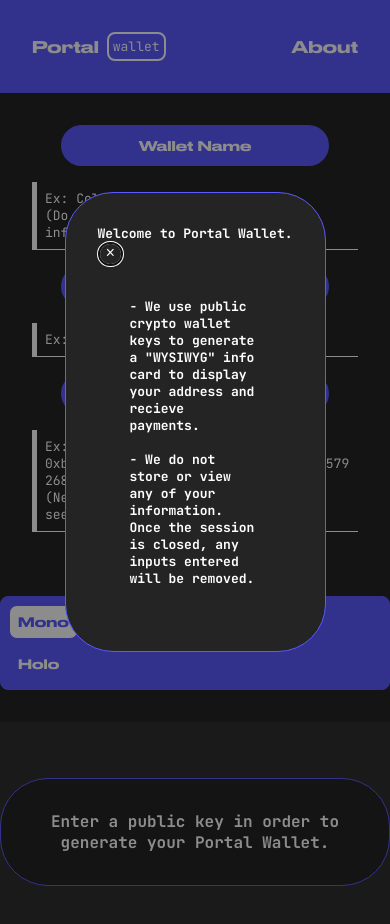
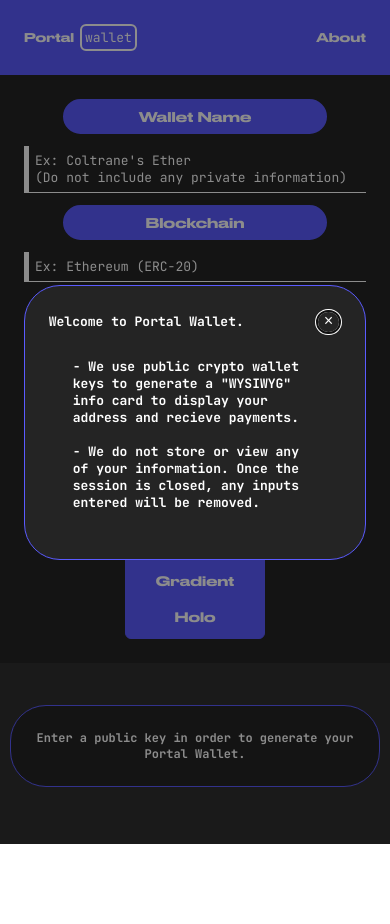
Before and after one commit to coltraneyan/crypto-card, a React (Create React App) app: page / in a window 390 px wide. Shown: the top 924 px of the page. After the commit the page ends 844 px from the top, so only its background shows below. Built offline with nearby package versions, Linux system fonts and the light colour scheme.

Commit message:
mobile updates

```diff
--- a/src/App.css
+++ b/src/App.css
@@ -414,6 +414,10 @@
 }
 
 @media screen and (max-width: 800px) {
+  html {
+    font-size: 75%;
+  }
+
   .mobile {
     display: flex;
     flex-direction: column;
@@ -423,4 +427,13 @@
     margin-left: auto;
     margin-right: auto;
   }
+
+  .mobile-margin {
+    margin-left: 10px;
+    margin-right: 10px;
+  }
+
+  .modal {
+    max-width: 75vw;
+  }
 }
--- a/src/components/Style.js
+++ b/src/components/Style.js
@@ -5,7 +5,7 @@
     return (
       <div
         className="flex-row-align gap-05 pad-05 margin-2 | bg-blue wide-font font-size-s border-round-xs
-        border-color-augment responsive-size no-select | mobile-center-div-h"
+        border-color-augment responsive-size no-select | mobile mobile-center-div-h"
       >
         <div
           onClick={() => {
--- a/src/components/Wallet.js
+++ b/src/components/Wallet.js
@@ -55,7 +55,7 @@
       <div>
         <div
           className="margin-top-2 margin-bottom-2 div-center-h pad-2 |
-        bg-dark-grey border-round-s border-color-augment mono-font-bold font-color-white text-center responsive-size"
+        bg-dark-grey border-round-s border-color-augment mono-font-bold font-color-white text-center responsive-size | mobile-margin"
         >
           <div>Enter a public key in order to generate your Portal Wallet.</div>
         </div>
```
